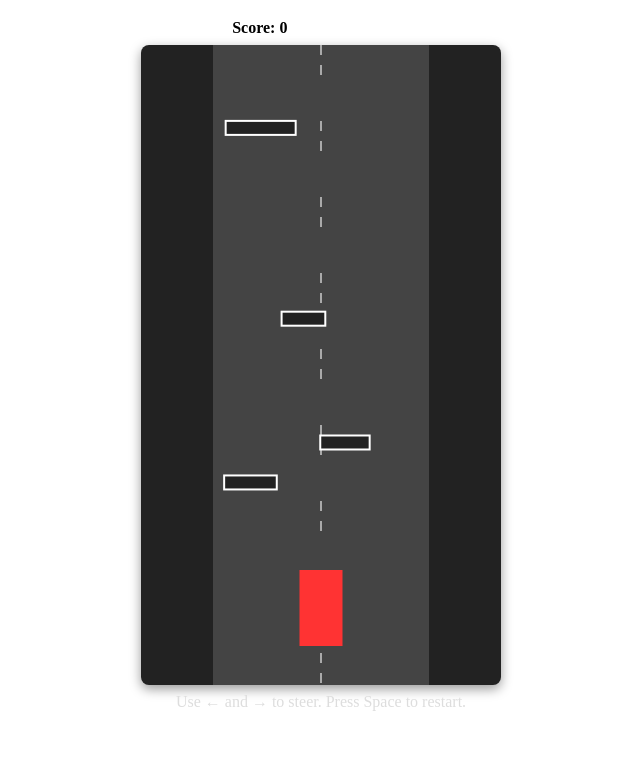
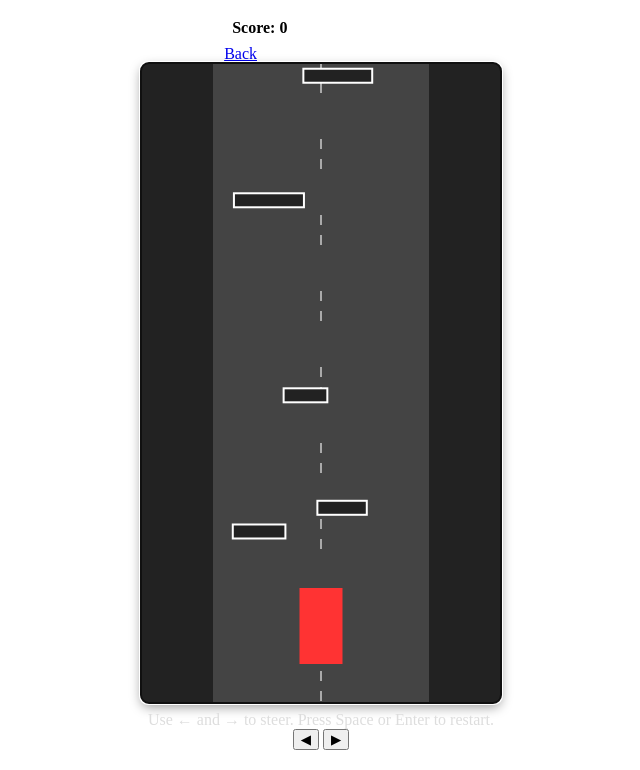
Before and after one commit to Yukun-Guo/NanaCarRace, a plain HTML site: page game/index.html in a window 1280 px wide. Shown: the part 81-851 px from the top of the page, without its empty margins (319-959 px from the left). Before the commit the page ends 812 px from the top, so only its background shows below. Drawn offline with Linux system fonts and the light colour scheme.

Commit message:
Reviewer fixes: time-based spawn, touch controls, canvas focus, ARIA, back button, absolute play path

```diff
--- a/game/index.html
+++ b/game/index.html
@@ -10,10 +10,15 @@
   <div id="container">
     <header>
       <h1>NanaCarRace</h1>
-      <div id="hud">Score: <span id="score">0</span></div>
+      <div id="hud" role="status" aria-live="polite">Score: <span id="score">0</span></div>
+      <a class="btn" href="../" id="back-btn" aria-label="Back to projects">Back</a>
     </header>
-    <canvas id="gameCanvas" width="360" height="640"></canvas>
-    <div id="controls">Use ← and → to steer. Press Space to restart.</div>
+    <canvas id="gameCanvas" width="360" height="640" tabindex="0" aria-label="NanaCarRace game canvas"></canvas>
+    <div id="controls">Use ← and → to steer. Press Space or Enter to restart.</div>
+    <div id="touch-controls" aria-hidden="true" style="display:none;">
+      <button id="touch-left" class="touch-btn">◀</button>
+      <button id="touch-right" class="touch-btn">▶</button>
+    </div>
   </div>
   <script src="../js/game.js"></script>
 </body>
--- a/js/game.js
+++ b/js/game.js
@@ -7,57 +7,70 @@
   // handle high DPI / responsive canvas
   function resizeCanvas(){
     const rect = canvas.getBoundingClientRect();
+    if(rect.width===0 || rect.height===0) return; // wait until layout
     const dpr = window.devicePixelRatio || 1;
     canvas.width = Math.max(320, Math.floor(rect.width * dpr));
     canvas.height = Math.max(480, Math.floor(rect.height * dpr));
     canvas.style.width = rect.width + 'px';
     canvas.style.height = rect.height + 'px';
+    // scale to handle DPR
+    ctx.setTransform(dpr,0,0,dpr,0,0);
   }
 
   window.addEventListener('resize', resizeCanvas);
+  window.addEventListener('orientationchange', resizeCanvas);
 
+  // keyboard handlers with normalization
   window.addEventListener('keydown',e=>{
-    if(e.key==='ArrowLeft')keys.left=true;
-    if(e.key==='ArrowRight')keys.right=true;
-    if(e.key===' '){init();}
+    const code = e.code || e.key;
+    if(code==='ArrowLeft') { keys.left=true; e.preventDefault(); }
+    if(code==='ArrowRight') { keys.right=true; e.preventDefault(); }
+    if(code==='Space' || code==='Spacebar' || e.key===' ') { if(!running) { e.preventDefault(); init(); } }
   },false);
-  window.addEventListener('keyup',e=>{if(e.key==='ArrowLeft')keys.left=false; if(e.key==='ArrowRight')keys.right=false;},false);
+  window.addEventListener('keyup',e=>{const code=e.code||e.key; if(code==='ArrowLeft')keys.left=false; if(code==='ArrowRight')keys.right=false;},false);
 
   function rand(min,max){return Math.random()*(max-min)+min}
 
-  let player, obstacles, frame, score, running;
-  // dynamic sizes based on canvas
+  let player, obstacles, lastTime, score, running, lastSpawnTime;
+  // dynamic sizes based on canvas (logical pixels after transform)
   function getW(){return canvas.width}
   function getH(){return canvas.height}
 
   function init(){
+    // ensure canvas has size
     resizeCanvas();
     const W=getW(), H=getH();
     player={w:Math.floor(W*0.12),h:Math.floor(H*0.12),x:W/2-Math.floor(W*0.12)/2,y:H-Math.floor(H*0.18),speed:Math.max(3,Math.floor(W*0.008))};
     obstacles=[];
-    frame=0;score=0;running=true;scoreEl.textContent=score;
+    lastTime = performance.now();
+    lastSpawnTime = lastTime;
+    score=0;running=true;scoreEl.textContent=score;
+    canvas.focus();
     requestAnimationFrame(loop);
   }
 
   function spawn(){
     const W=getW(), laneWidth=W*0.6; const laneX=(W-laneWidth)/2;
-    const w=rand(Math.floor(W*0.08),Math.floor(W*0.22)); const x=rand(laneX, laneX+laneWidth-w);
+    const w=rand(Math.floor(W*0.08),Math.floor(W*0.22)); const x=rand(laneX+10, laneX+laneWidth-w-10);
     obstacles.push({x:x,y:-60,w:w,h:Math.floor(W*0.04),vy:2+Math.random()*2});
   }
 
-  function update(){
+  function update(delta){
     const W=getW(), H=getH();
-    if(keys.left) player.x -= player.speed;
-    if(keys.right) player.x += player.speed;
+    // move player
+    if(keys.left) player.x -= player.speed * (delta/16);
+    if(keys.right) player.x += player.speed * (delta/16);
     // clamp to canvas
     const laneWidth=W*0.6; const laneX=(W-laneWidth)/2;
     if(player.x < laneX) player.x = laneX;
     if(player.x + player.w > laneX+laneWidth) player.x = laneX+laneWidth - player.w;
 
-    // obstacles
-    if(frame%60===0) spawn();
+    // spawn based on time
+    const now = performance.now();
+    if(now - lastSpawnTime > 900) { spawn(); lastSpawnTime = now; }
+
     for(let i=obstacles.length-1;i>=0;i--){
-      const o=obstacles[i]; o.y += o.vy; if(o.y>H+100) {obstacles.splice(i,1); score+=1; scoreEl.textContent=score}
+      const o=obstacles[i]; o.y += o.vy * (delta/16); if(o.y>H+100) {obstacles.splice(i,1); score+=1; scoreEl.textContent=score}
       // collision AABB
       if(!(player.x+player.w < o.x || player.x > o.x+o.w || player.y+player.h < o.y || player.y > o.y+o.h)){
         running=false;
@@ -68,7 +81,7 @@
   function draw(){
     const W=getW(), H=getH();
     // clear
-    ctx.clearRect(0,0,W,H);
+    ctx.clearRect(0,0,W,Math.floor(H));
     // draw road
     const laneWidth=W*0.6; const laneX=(W-laneWidth)/2;
     ctx.fillStyle='#444'; ctx.fillRect(laneX,0,laneWidth,H);
@@ -95,10 +108,39 @@
     }
   }
 
-  function loop(){
-    frame++; if(running){update(); draw(); requestAnimationFrame(loop);} else {draw();}
+  function loop(now){
+    const delta = now - lastTime;
+    lastTime = now;
+    if(running){update(delta); draw(); requestAnimationFrame(loop);} else {draw();}
+  }
+
+  // touch / pointer controls
+  function setupTouchControls(){
+    const leftBtn = document.getElementById('touch-left');
+    const rightBtn = document.getElementById('touch-right');
+    if(leftBtn && rightBtn){
+      document.getElementById('touch-controls').style.display='block';
+      const startLeft = e=>{ keys.left = true; e.preventDefault(); };
+      const endLeft = e=>{ keys.left = false; e.preventDefault(); };
+      const startRight = e=>{ keys.right = true; e.preventDefault(); };
+      const endRight = e=>{ keys.right = false; e.preventDefault(); };
+      leftBtn.addEventListener('touchstart', startLeft); leftBtn.addEventListener('touchend', endLeft);
+      rightBtn.addEventListener('touchstart', startRight); rightBtn.addEventListener('touchend', endRight);
+      leftBtn.addEventListener('pointerdown', startLeft); leftBtn.addEventListener('pointerup', endLeft);
+      rightBtn.addEventListener('pointerdown', startRight); rightBtn.addEventListener('pointerup', endRight);
+    } else {
+      // fallback: pointer zones on canvas
+      canvas.addEventListener('pointerdown', function(e){
+        const r = canvas.getBoundingClientRect();
+        const x = (e.clientX - r.left) * (window.devicePixelRatio || 1);
+        if(x < canvas.width/2) keys.left = true; else keys.right = true;
+      });
+      canvas.addEventListener('pointerup', function(e){ keys.left=false; keys.right=false; });
+    }
   }
 
   // initialize positions and start
-  init();
+  document.addEventListener('DOMContentLoaded', function(){
+    resizeCanvas(); setupTouchControls(); init();
+  });
 })();
```
